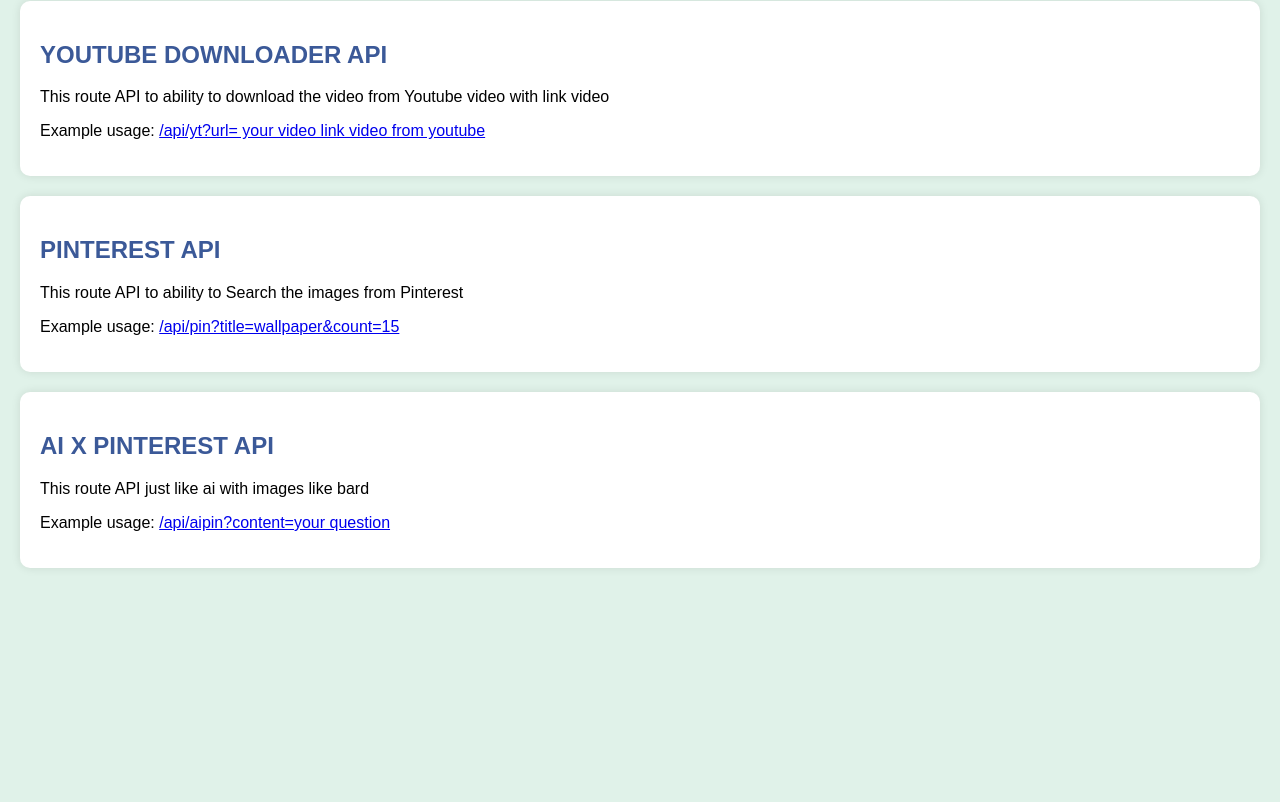
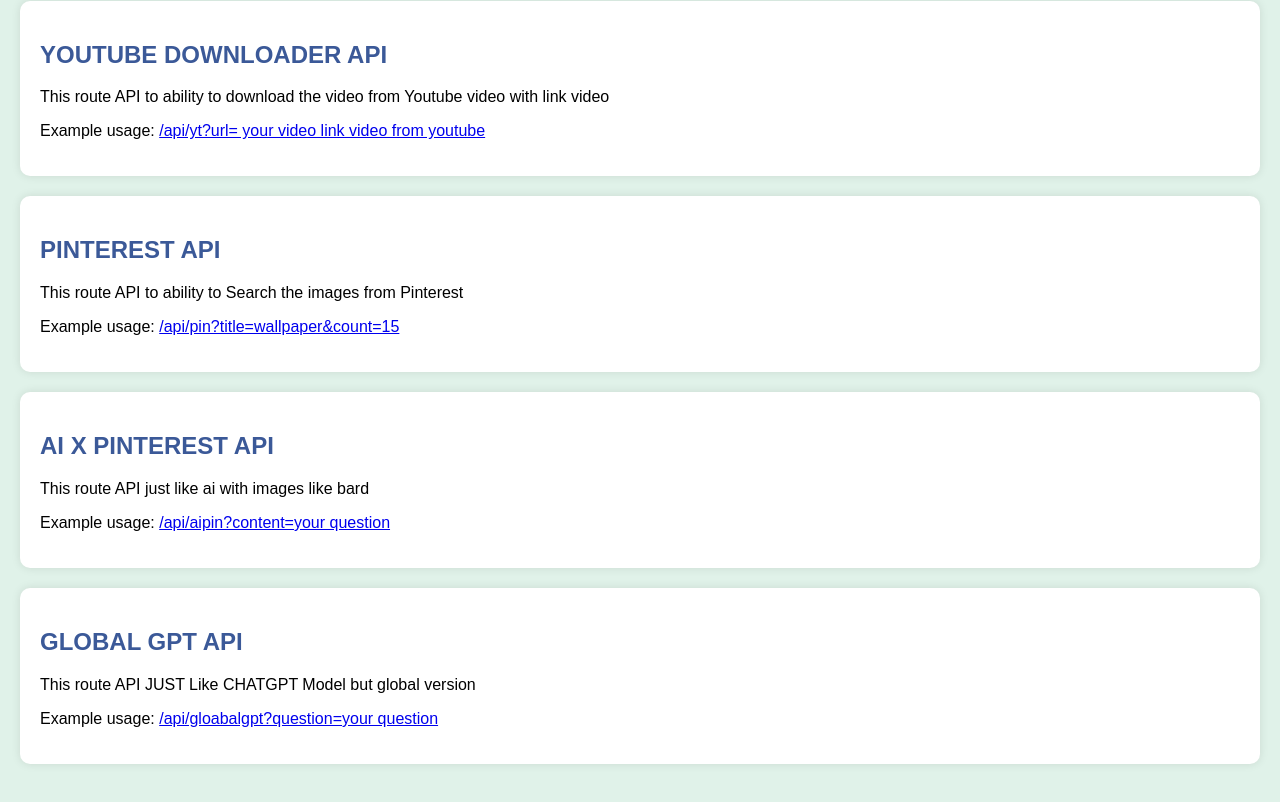
Before and after one commit to magallanes10/APIS, a website: page public/index.html in a window 1280 px wide. Shown: the part 2469-3271 px from the top of the page. Before the commit the page ends 3137 px from the top, so only its background shows below. Drawn offline with Linux system fonts and the light colour scheme.

Commit message:
Update index.html

```diff
--- a/public/index.html
+++ b/public/index.html
@@ -124,7 +124,7 @@
     <div class="endpoint-container">
       <h2>AI API GPT4</h2>
       <p>This routes api link is a simple ai or gpt4</p>
-      <p>Example usage: <a href="/api/ai?question=hi" target="_blank">/api/ai?question=hi</a></p>
+      <p>Example usage: <a href="/api/ai?question=hi" target="_blank">/api/ai?content=hi</a></p>
     </div>
 
     <div class="endpoint-container">
@@ -190,6 +190,14 @@
                           =" target="_blank">/api/aipin?content=your question
 </a></p>
                           </div>
+
+  <div class="endpoint-container">
+      <h2>GLOBAL GPT API</h2>
+      <p>This route API JUST Like CHATGPT Model but global version</p>
+      <p>Example usage: <a href="/api/globalgpt?question=hello
+                          =" target="_blank">/api/gloabalgpt?question=your question
+</a></p>
+  </div>
     <!-- Add more endpoint containers as needed -->
 
   </main>
```
